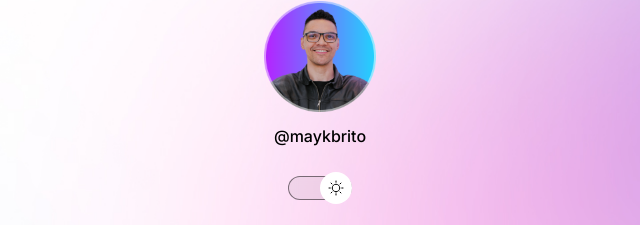
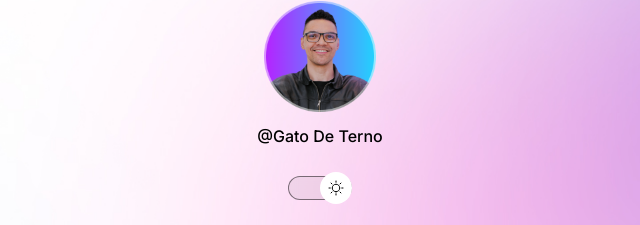
Before and after one commit to Tulipaox/Gato-de-terno, a plain HTML site: page index.html in a window 1280 px wide. Shown: the part 79-304 px from the top of the page, 320-960 px from the left. Drawn offline with nearby package versions, Linux system fonts and the light colour scheme.

Commit message:
Começando as alteraçôes

```diff
--- a/index.html
+++ b/index.html
@@ -17,7 +17,7 @@
     <div id="container">
       <div id="profile">
         <img src="./assets/AVATAR2.png" alt="Alvo perdido" />
-        <p>@maykbrito</p>
+        <p>@Gato De Terno</p>
       </div>
 
       <div id="switch" onclick="toggleMode()">
```
